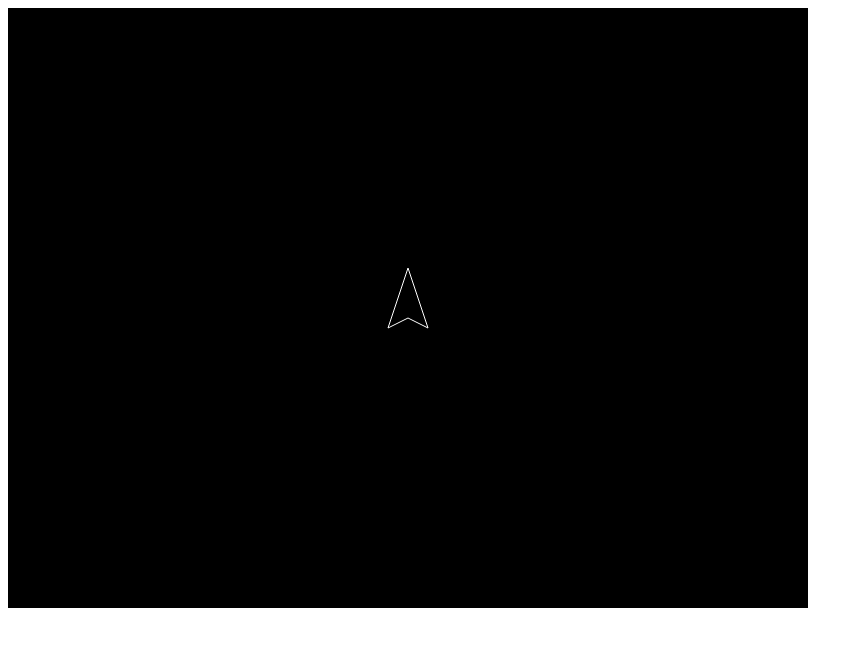
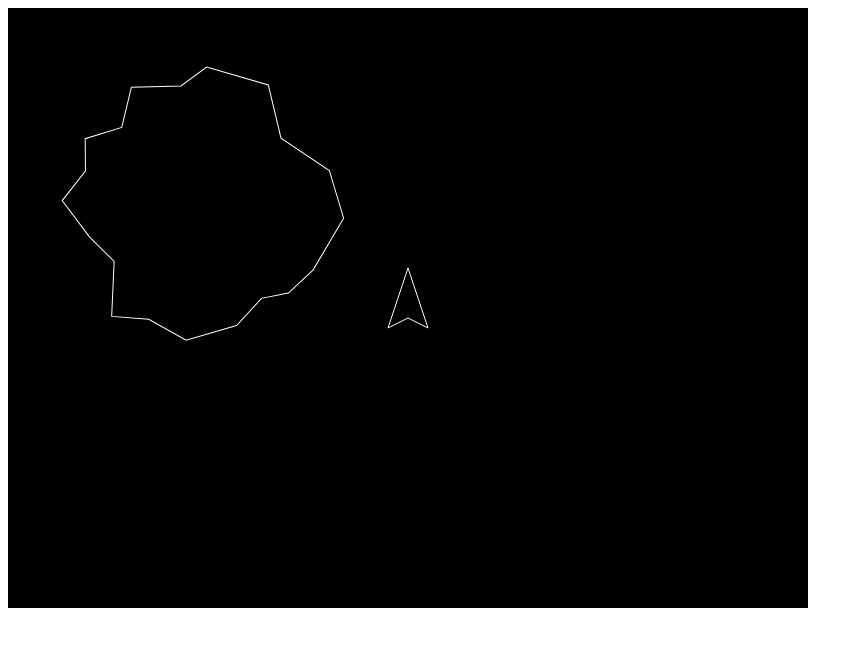
Before and after one commit to jsamarziya/asteroids-js, a plain HTML site: page index.html in a window 1280 px wide. Shown: the whole page, without its empty margins (0-863 px from the left). Drawn offline with Linux system fonts and the light colour scheme.

Commit message:
added Asteroid class

```diff
--- /dev/null
+++ b/asteroid.js
@@ -0,0 +1,34 @@
+"use strict";
+
+class Asteroid extends Sprite {
+    constructor(size) {
+        super();
+        this.path = Asteroid.createPath(size);
+        this.rotation = 100;
+    }
+
+    static createPath(size) {
+        let points = [];
+        let rotation = 0;
+        while (true) {
+            let angle = Math.random() * .3 + .2;
+            rotation += angle;
+            if (rotation > FULL_CIRCLE) {
+                break;
+            }
+            let radius = (1.5 - Math.random() * .5) * size;
+            points.push({angle: angle, radius: radius});
+        }
+        return points;
+    }
+
+    drawSprite(ctx, scale) {
+        ctx.beginPath();
+        this.path.forEach(point => {
+            ctx.rotate(point.angle);
+            ctx.lineTo(0, Math.floor(point.radius * scale));
+        });
+        ctx.closePath();
+        ctx.stroke();
+    }
+}
--- a/asteroids.js
+++ b/asteroids.js
@@ -15,7 +15,10 @@ class Asteroids {
         this.showDebug = false;
         this.inputManager = new InputManager();
         this.ship = this.createShip();
+        this.asteroids = [];
         this.init();
+
+        this.createAsteroid(100, 200, 200);
     }
 
     init() {
@@ -28,6 +31,14 @@ class Asteroids {
         ship.x = this.gameCanvas.width / 2;
         ship.y = this.gameCanvas.height / 2;
         return ship;
+    }
+
+    createAsteroid(size, x, y) {
+        let asteroid = new Asteroid(size);
+        asteroid.x = x;
+        asteroid.y = y;
+        this.asteroids.push(asteroid);
+        return asteroid;
     }
 
     run() {
@@ -54,11 +65,17 @@ class Asteroids {
 
     updateState(dt) {
         this.ship.update(dt);
+        this.asteroids.forEach(asteroid => {
+            asteroid.update(dt);
+        });
     }
 
     drawGameLayer() {
         this.gameContext.clearRect(0, 0, this.gameCanvas.width, this.gameCanvas.height);
         this.ship.draw(this.gameContext, this.scale);
+        this.asteroids.forEach(asteroid => {
+            asteroid.draw(this.gameContext, this.scale);
+        });
     }
 
     drawDebugLayer() {
--- a/index.html
+++ b/index.html
@@ -17,6 +17,7 @@
 <script src="keyMap.js"></script>
 <script src="sprite.js"></script>
 <script src="ship.js"></script>
+<script src="asteroid.js"></script>
 <script src="asteroids.js"></script>
 <script src="main.js"></script>
 </body>
```
